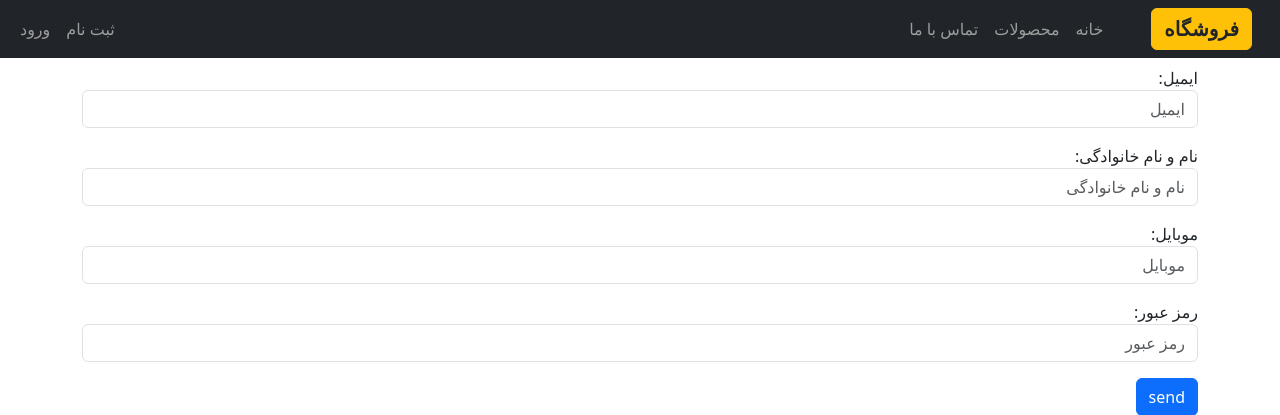
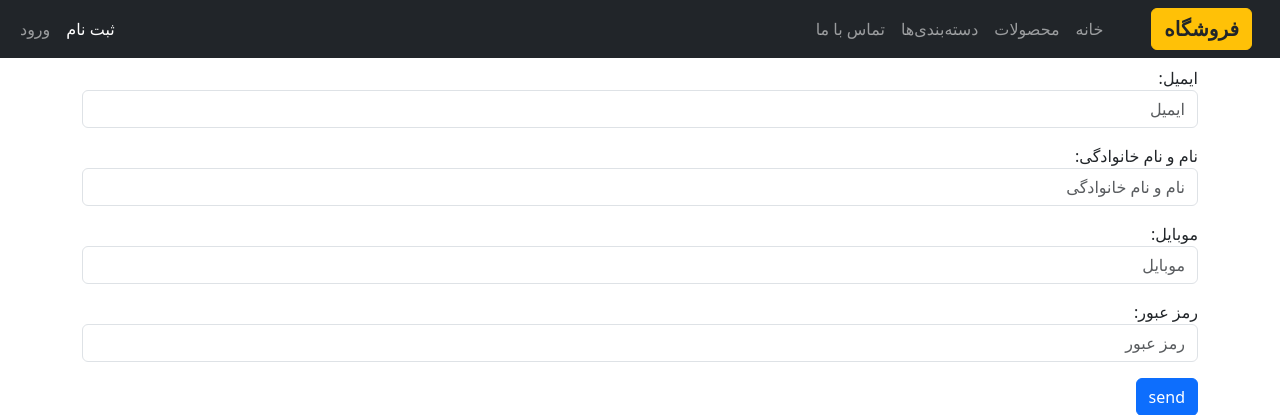
Before and after one commit to shahramsss/shop, a Django app: page /accounts/register/ in a window 1280 px wide. Shown: the top 415 px of the page. Run offline with Django 5.2, Linux system fonts and the light colour scheme; some libraries are stand-ins or nearby versions.

```diff
--- a/templates/inc/navbar.html
+++ b/templates/inc/navbar.html
@@ -1,38 +1,49 @@
 <nav class="navbar navbar-expand-lg navbar-dark bg-dark">
   <div class="container-fluid">
-    <!-- بخش سمت چپ: لوگو + لینک‌ها -->
     <a class="navbar-brand btn btn-warning text-dark fw-bold me-3" href="{% url 'home:home' %}">فروشگاه</a>
     <ul class="navbar-nav me-auto mb-2 mb-lg-0">
       <li class="nav-item">
-        <a class="nav-link" href="{% url 'home:home' %}">خانه</a>
+        <a class="nav-link {% if request.resolver_match.url_name == 'home' %}active{% endif %}" href="{% url 'home:home' %}">خانه</a>
       </li>
       <li class="nav-item">
-        <a class="nav-link" href="{% url 'home:products' %}">محصولات</a>
+        <a class="nav-link {% if request.resolver_match.url_name == 'products' %}active{% endif %}" href="{% url 'home:products' %}">محصولات</a>
       </li>
       <li class="nav-item">
-        <a class="nav-link" href="#">تماس با ما</a>
+        <a class="nav-link {% if '/category/' in request.path %}active{% endif %}" href="#">دسته‌بندی‌ها</a>
+      </li>
+      <li class="nav-item">
+        <a class="nav-link {% if request.resolver_match.url_name == 'contact' %}active{% endif %}" href="#">تماس با ما</a>
       </li>
     </ul>
 
-    <!-- دکمه‌ی باز و بسته شدن Navbar (برای موبایل) -->
-    <button class="navbar-toggler" type="button" data-bs-toggle="collapse" data-bs-target="#navbarSupportedContent" aria-controls="navbarSupportedContent" aria-expanded="false" aria-label="Toggle navigation"><span class="navbar-toggler-icon"></span></button>
+    <button class="navbar-toggler" type="button" data-bs-toggle="collapse" data-bs-target="#navbarSupportedContent"><span class="navbar-toggler-icon"></span></button>
 
-    <!-- بخش سمت راست: لینک‌های ورود و خروج -->
     <div class="collapse navbar-collapse justify-content-end" id="navbarSupportedContent">
       <ul class="navbar-nav mb-2 mb-lg-0">
         {% if user.is_authenticated %}
-          <li class="nav-item">
-            <a class="nav-link" href="#">{{ user.full_name }}</a>
+          <li class="nav-item dropdown">
+            <a class="nav-link dropdown-toggle" href="#" role="button" data-bs-toggle="dropdown" aria-expanded="false">{{ user.full_name }}</a>
+            <ul class="dropdown-menu dropdown-menu-end text-end">
+              <li>
+                <a class="dropdown-item" href="#">پروفایل من</a>
+              </li>
+              <li>
+                <hr class="dropdown-divider" />
+              </li>
+              <li>
+                <a class="dropdown-item" href="{% url 'accounts:logout' %}">خروج</a>
+              </li>
+            </ul>
           </li>
           <li class="nav-item">
-            <a class="nav-link" href="{% url 'accounts:logout' %}">خروج</a>
+            <a class="nav-link text-info {% if request.resolver_match.url_name == 'cart' %}active{% endif %}" href="{% url 'orders:cart' %}">سبد خرید</a>
           </li>
         {% else %}
           <li class="nav-item">
-            <a class="nav-link" href="{% url 'accounts:register' %}">ثبت نام</a>
+            <a class="nav-link {% if request.resolver_match.url_name == 'register' %}active{% endif %}" href="{% url 'accounts:register' %}">ثبت نام</a>
           </li>
           <li class="nav-item">
-            <a class="nav-link" href="{% url 'accounts:login' %}">ورود</a>
+            <a class="nav-link {% if request.resolver_match.url_name == 'login' %}active{% endif %}" href="{% url 'accounts:login' %}">ورود</a>
           </li>
         {% endif %}
       </ul>
```
Also changed, not shown: orders/views.py (+8 -3 lines).
